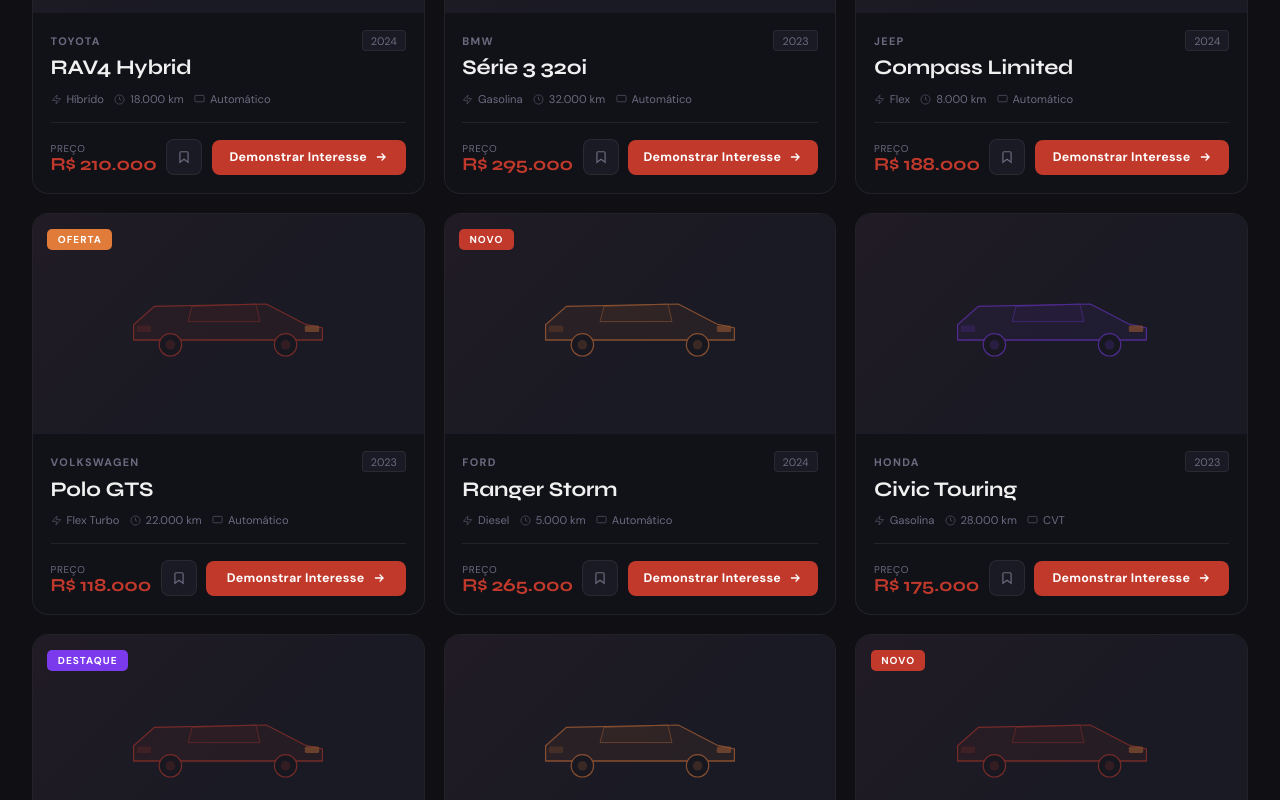
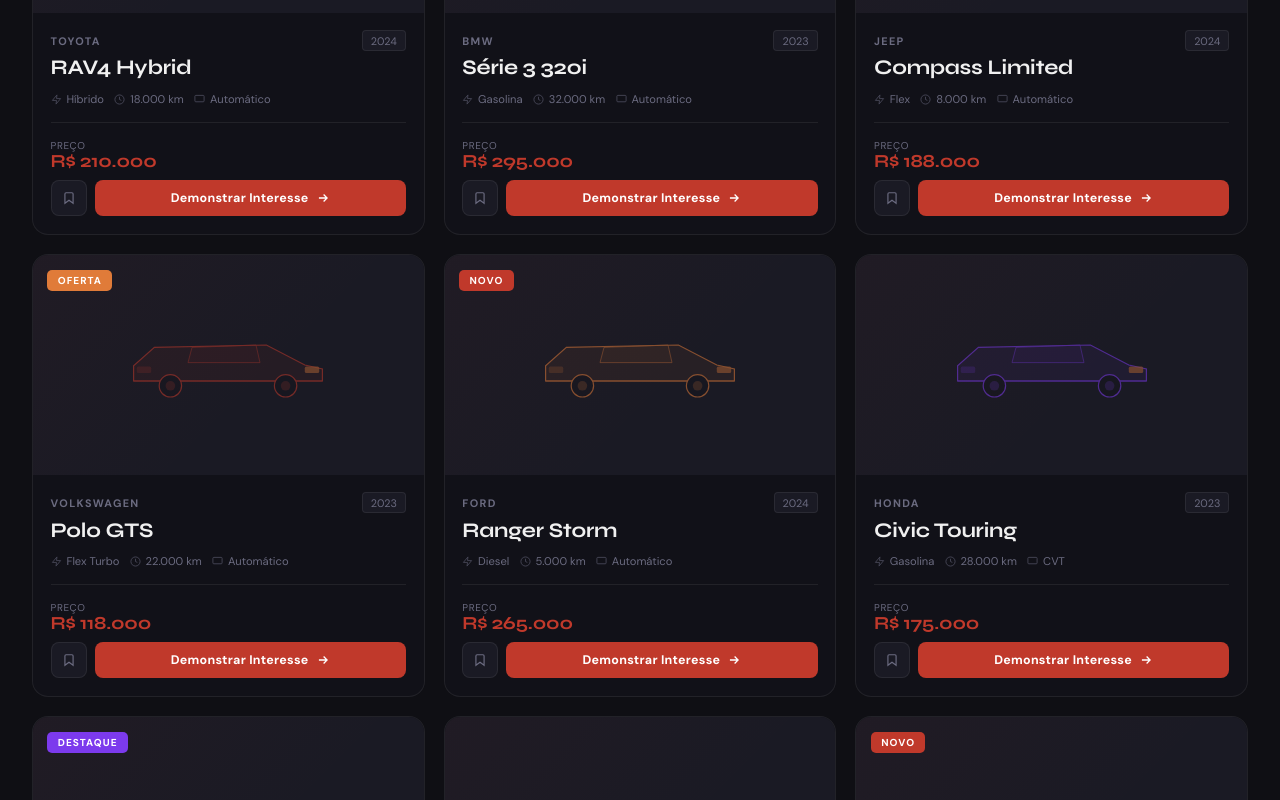
Before and after one commit to NexussDev/abp-3-valle-leads-system, a React (Vite) app in the folder frontend/: page /catalogo in a window 1280 px wide. Shown: the part 1140-1940 px from the top of the page. Built offline with nearby package versions, Linux system fonts and the light colour scheme; no server answers.

Commit message:
fix: ajusta layout do botão demonstrar interesse no card

```diff
--- a/frontend/src/pages/Catalogo/Catalogo.tsx
+++ b/frontend/src/pages/Catalogo/Catalogo.tsx
@@ -129,6 +129,7 @@
             <span className="cat-price-value">{v.preco}</span>
           </div>
 
+        <div className="cat-card__actions">
           <button
             className="cat-btn-save"
             onClick={() => setSalvo(s => !s)}
@@ -164,6 +165,7 @@
           </button>
         </div>
       </div>
+    </div>
     </div>
   );
 }
--- a/frontend/src/styles/catalogo.css
+++ b/frontend/src/styles/catalogo.css
@@ -447,9 +447,15 @@
   gap: .6rem;
   border-top: 1px solid var(--border);
   padding-top: 1rem;
+
+  flex-wrap: wrap;
 }
 
-.cat-card__price { display: flex; flex-direction: column; margin-right: auto; }
+.cat-card__price {
+  display: flex;
+  flex-direction: column;
+  flex: 1 1 100%;
+}
 .cat-price-label {
   font-size: .62rem;
   color: var(--muted);
@@ -463,6 +469,22 @@
   color: var(--red);
   letter-spacing: -.01em;
   line-height: 1;
+}
+
+/* card actions teste */
+.cat-card__actions {
+  display: flex;
+  gap: .5rem;
+  width: 100%;
+}
+
+.cat-btn-save {
+  flex-shrink: 0;
+}
+
+.cat-btn-interesse {
+  flex: 1;
+  min-width: 0;
 }
 
 /* save button */
```
Also changed, not shown: 1 other file (tests, documents, lock files or other folders).
